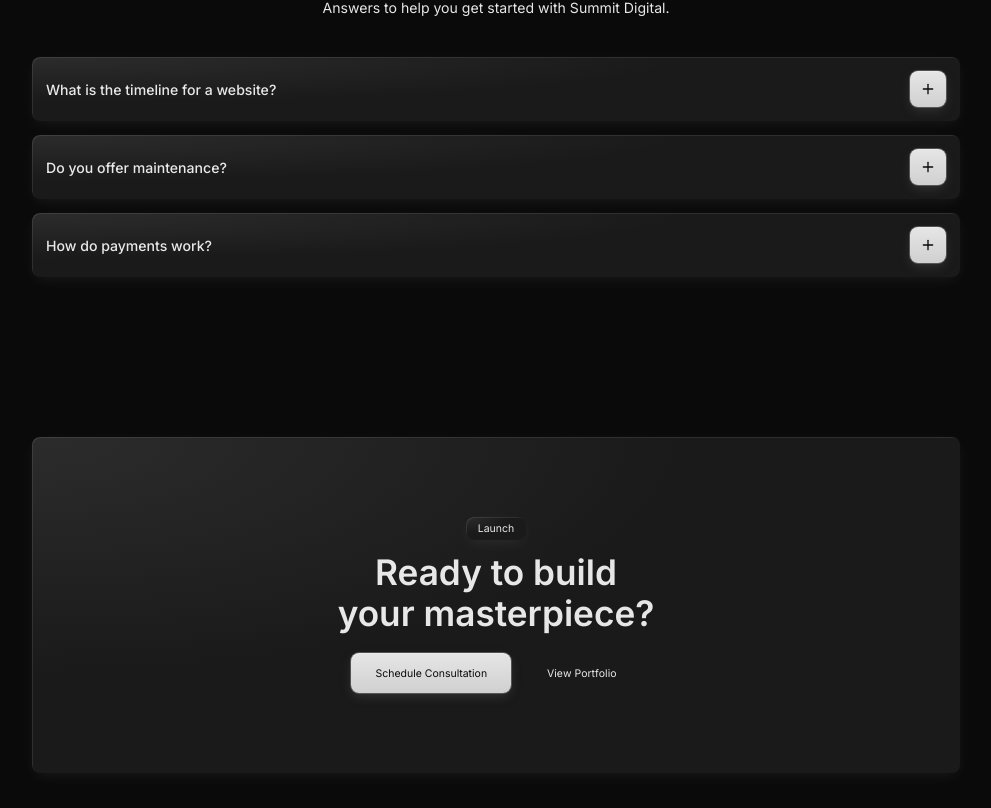
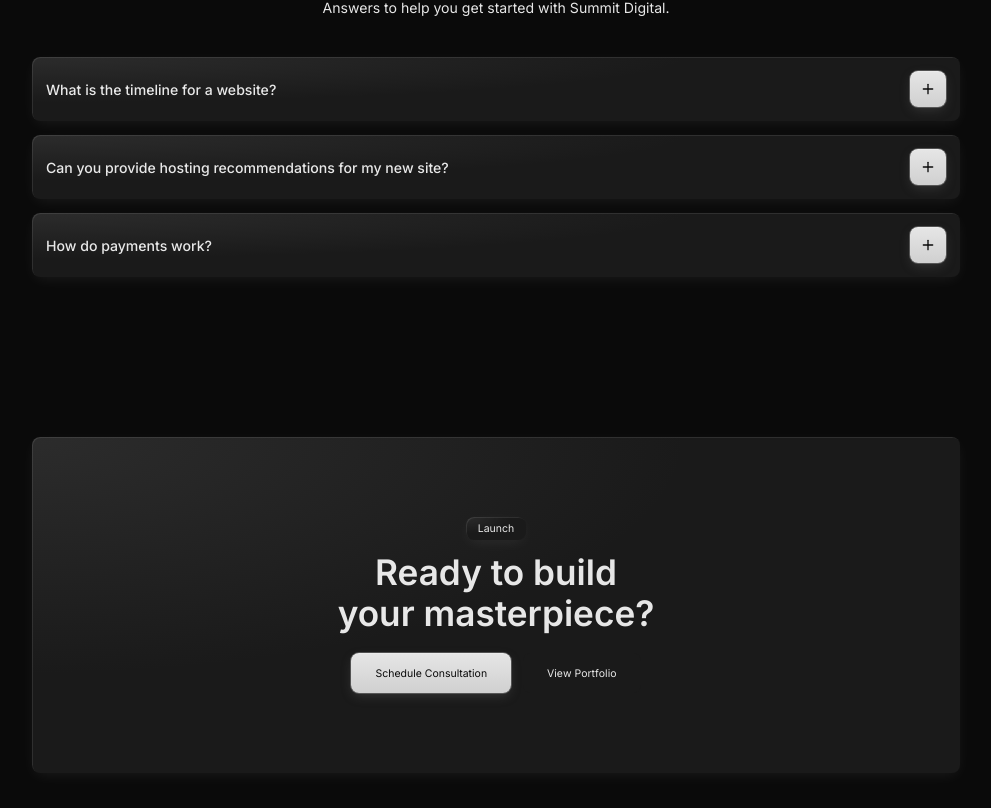
Before and after one commit to dmytro-webild/7e696966-fc56-411c-a755-06cb57485597, a React (Vite) app: page / in a window 1280 px wide. Shown: the part 3843-4651 px from the top of the page, without its empty margins (144-1135 px from the left). Built offline with nearby package versions, Linux system fonts and the light colour scheme; a web font is replaced by a local one.

Commit message:
Bob AI: Replaced maintenance question with hosting recommendations i

```diff
--- a/src/pages/HomePage/sections/Faq.tsx
+++ b/src/pages/HomePage/sections/Faq.tsx
@@ -19,8 +19,8 @@ export default function FaqSection(): React.JSX.Element {
               answer: "Most projects are completed within 1-2 weeks depending on complexity.",
             },
             {
-              question: "Do you offer maintenance?",
-              answer: "Yes, we provide ongoing maintenance and performance monitoring services.",
+              question: "Can you provide hosting recommendations for my new site?",
+              answer: "Yes, we can recommend reliable hosting providers and help you set up your new site on their platform.",
             },
             {
               question: "How do payments work?",
```
